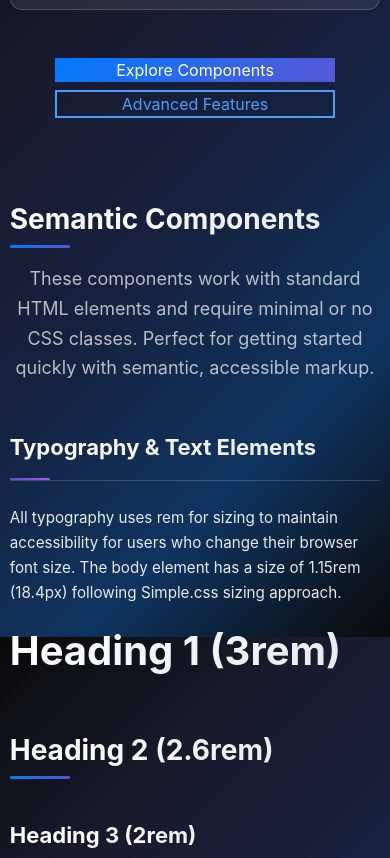
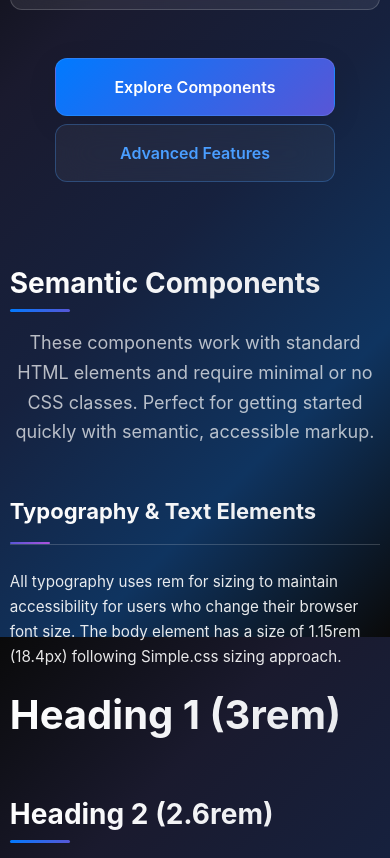
Before and after one commit to davidteren/simple_morph, a website built with Vite: page index.html in a window 390 px wide. Shown: the part 1051-1909 px from the top of the page. Built offline with nearby package versions, Linux system fonts and the light colour scheme.

Commit message:
🎨 CRITICAL FIX: Remove terrible button borders from hero action links
BEFORE: Hero buttons had thick blue borders that looked unprofessional
AFTER: Clean, elegant hero buttons with proper styling

Changes made:
- Replace .button-primary/.button-outline classes with custom .hero-button classes
- Create dedicated hero button styling with:
  * .hero-button--primary: Gradient background with subtle border
  * .hero-button--outline: Glassmorphism effect with thin accent border
  * Smooth hover effects with translateY and enhanced shadows
  * Professional appearance without thick borders

- Verified with Playwright screenshots:
  * Before: Thick blue borders around 'Explore Components' and 'Advanced Features'
  * After: Clean, professional buttons with subtle glassmorphism effects
  * Hover effects: Smooth lift animation with enhanced shadows

- Tested functionality: Navigation links work correctly
- Maintained responsive design and accessibility

The hero section now looks professional and polished instead of having
the terrible thick button borders that were identified in user feedback.

```diff
--- a/index.html
+++ b/index.html
@@ -65,8 +65,8 @@
         </div>
 
         <div class="hero-actions">
-            <a href="components.html" class="button-primary">Explore Components</a>
-            <a href="advanced.html" class="button-outline">Advanced Features</a>
+            <a href="components.html" class="hero-button hero-button--primary">Explore Components</a>
+            <a href="advanced.html" class="hero-button hero-button--outline">Advanced Features</a>
         </div>
     </section>
 
--- a/simple-morph.css
+++ b/simple-morph.css
@@ -1904,6 +1904,50 @@ select {
   flex-wrap: wrap;
 }
 
+/* Hero Button Styling */
+.hero-button {
+  display: inline-flex;
+  align-items: center;
+  justify-content: center;
+  padding: var(--spacing-md) var(--spacing-lg);
+  border-radius: var(--border-radius);
+  text-decoration: none;
+  font-weight: 600;
+  font-size: 1rem;
+  transition: all var(--transition-normal) ease;
+  position: relative;
+  overflow: hidden;
+  min-width: 160px;
+  text-align: center;
+}
+
+.hero-button--primary {
+  background: var(--gradient-primary);
+  color: var(--text-primary);
+  border: 1px solid rgba(255, 255, 255, 0.1);
+  box-shadow: var(--glass-shadow);
+}
+
+.hero-button--primary:hover {
+  transform: translateY(-2px);
+  box-shadow: var(--glass-shadow-strong);
+  border-color: rgba(255, 255, 255, 0.2);
+}
+
+.hero-button--outline {
+  background: rgba(255, 255, 255, 0.05);
+  color: var(--accent-primary);
+  border: 1px solid rgba(74, 158, 255, 0.3);
+  backdrop-filter: blur(var(--glass-blur));
+}
+
+.hero-button--outline:hover {
+  background: rgba(74, 158, 255, 0.1);
+  border-color: rgba(74, 158, 255, 0.5);
+  transform: translateY(-2px);
+  box-shadow: var(--glass-shadow);
+}
+
 .github-hero-link {
   display: flex;
   align-items: center;
```
